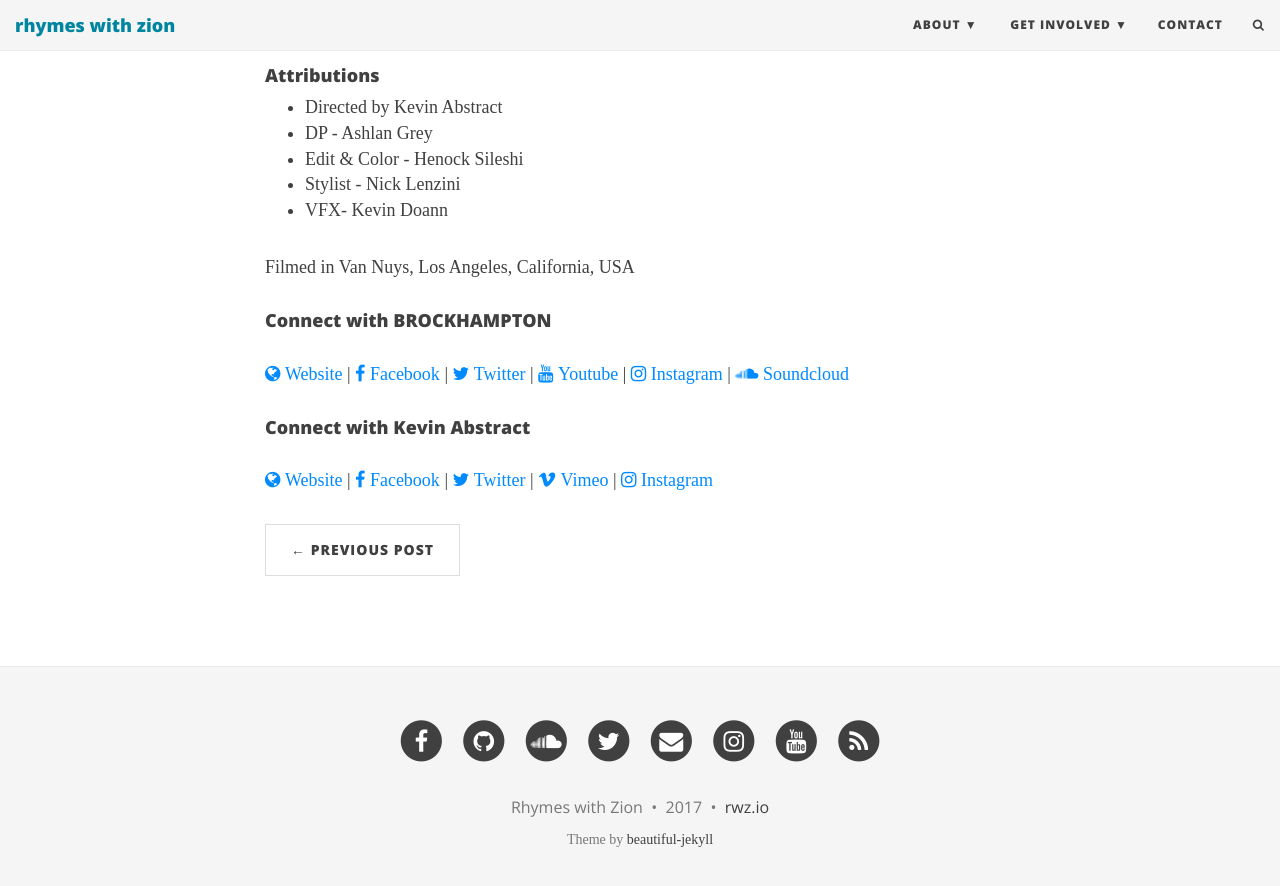
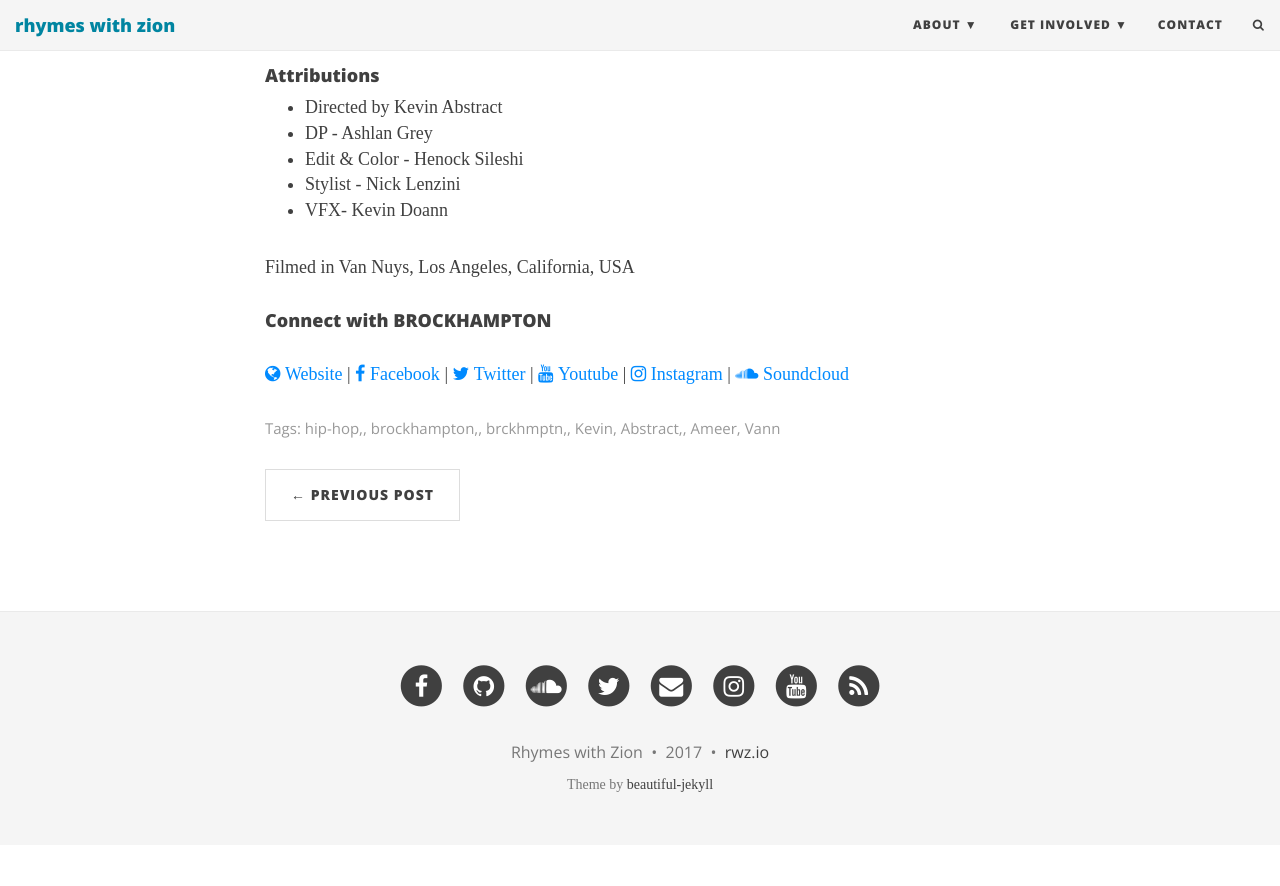
Before and after one commit to rhymeswithzion/rwz-test, a Jekyll site: the page built from _posts/2017-08-02-brockhampton-gummy.md, in a window 1280 px wide and 900 px high, scrolled down 1149 px. Shown: the top 886 px of the window. Built offline with Jekyll 4.4.1, drawn with Linux system fonts in a browser that asks for light colours; some web fonts are replaced; comment, search, counter and statistics services are not loaded; after the commit the page ends 1994 px from its top, so only the background shows below that.

Commit message:
Update 2017-08-02-brockhampton-gummy.md

```diff
--- a/_posts/2017-08-02-brockhampton-gummy.md
+++ b/_posts/2017-08-02-brockhampton-gummy.md
@@ -4,6 +4,7 @@
 title: BROCKHAMPTON - GUMMY
 image: 'http://img.youtube.com/vi/vWhPimx07H0/mqdefault.jpg'
 date: '2017-08-02'
+tags: 'hip-hop, brockhampton, brckhmptn, Kevin Abstract, Ameer Vann'
 ---
 <style>.embed-container { position: relative; padding-bottom: 56.25%; height: 0; overflow: hidden; max-width: 100%; } .embed-container iframe, .embed-container object, .embed-container embed { position: absolute; top: 0; left: 0; width: 100%; height: 100%; }</style><br />
 <div class="embed-container">
@@ -36,17 +37,9 @@
 
 #### Connect with BROCKHAMPTON
 
-<a class="fa fa-globe" href="http://www./" target="_blank"> Website </a> |
-<a class="fa fa-facebook" href="https://www.facebook.com/" target="_blank"> Facebook </a> |
-<a class="fa fa-twitter" href="https://twitter.com/" target="_blank"> Twitter </a> |
-<a class="fa fa-youtube" href="https://www.youtube.com/" target="_blank"> Youtube </a> |
-<a class="fa fa-instagram" href="https://www.instagram.com/" target="_blank"> Instagram </a> |
-<a class="fa fa-soundcloud" href="https://soundcloud.com/" target="_blank"> Soundcloud </a>
-
-#### Connect with Kevin Abstract
-
-<a class="fa fa-globe" href="http://" target="_blank"> Website </a> |
-<a class="fa fa-facebook" href="https://www.facebook.com/" target="_blank"> Facebook </a> |
-<a class="fa fa-twitter" href="https://twitter.com/" target="_blank"> Twitter </a> |
-<a class="fa fa-vimeo" href="https://vimeo.com/" target="_blank"> Vimeo </a> |
-<a class="fa fa-instagram" href="https://www.instagram.com/" target="_blank"> Instagram </a>
+<a class="fa fa-globe" href="http://www.brckhmptn.com/" target="_blank"> Website </a> |
+<a class="fa fa-facebook" href="https://www.facebook.com/brckhmptn" target="_blank"> Facebook </a> |
+<a class="fa fa-twitter" href="https://twitter.com/brckhmptn" target="_blank"> Twitter </a> |
+<a class="fa fa-youtube" href="https://www.youtube.com/channel/UCFLnwFhuJeBSCjIJewxSqKw" target="_blank"> Youtube </a> |
+<a class="fa fa-instagram" href="https://www.instagram.com/brckhmptn" target="_blank"> Instagram </a> |
+<a class="fa fa-soundcloud" href="https://soundcloud.com/brockhampton" target="_blank"> Soundcloud </a>
```
